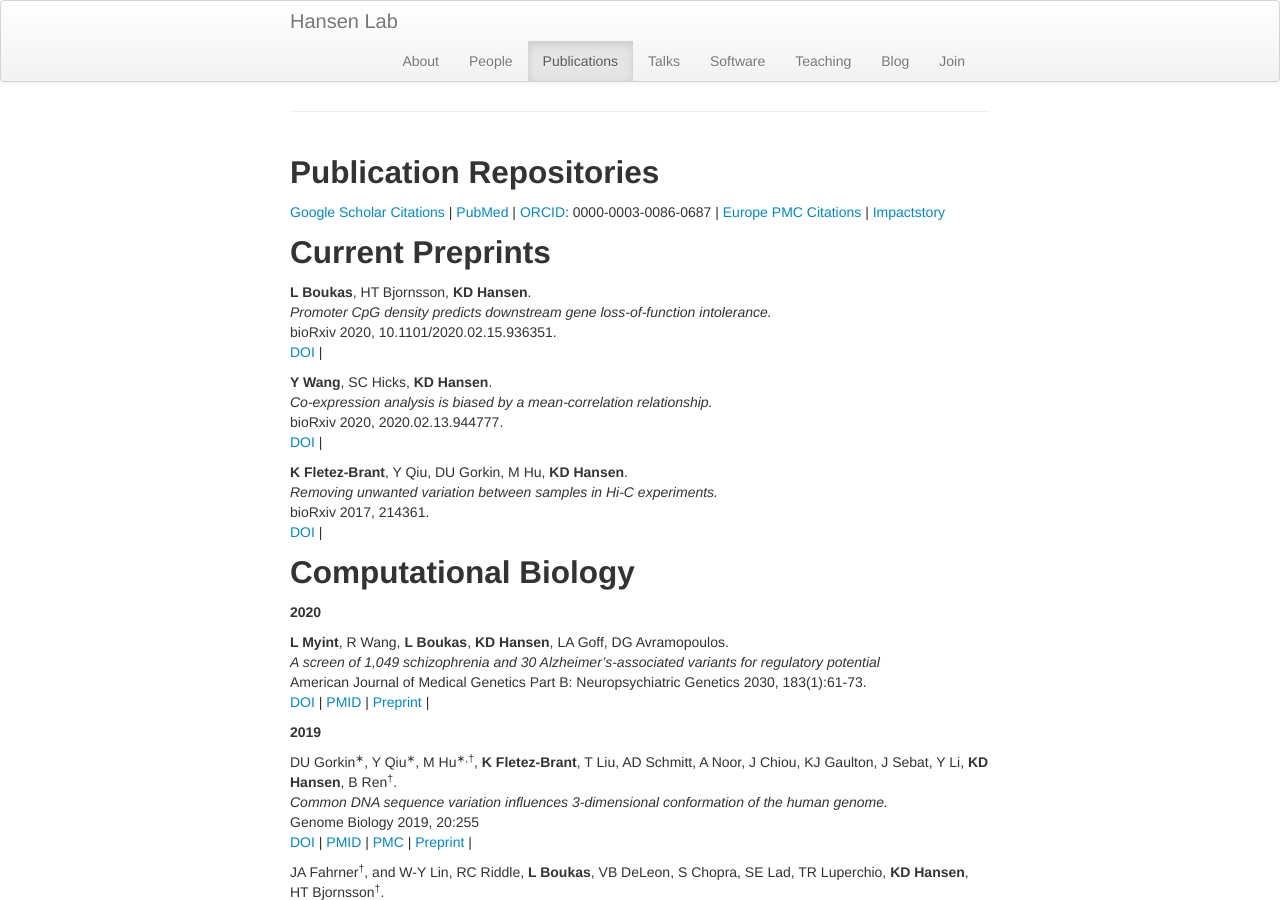
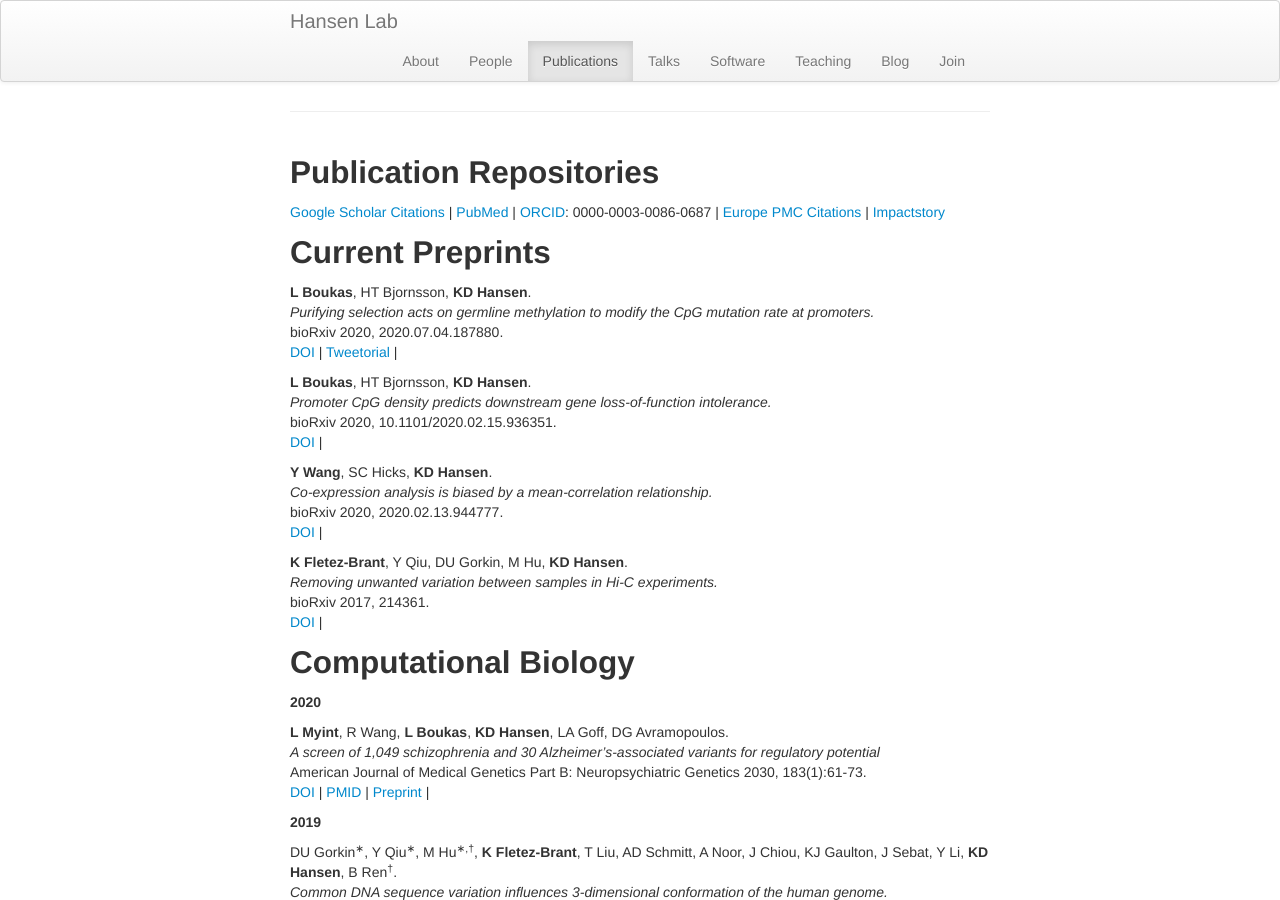
Before and after one commit to hansenlab/hansenlab.github.io, a Jekyll site: the page built from 02-pubs.md, in a window 1280 px wide and 900 px high. Built offline with Jekyll 4.4.1, drawn with Linux system fonts in a browser that asks for light colours; comment, search, counter and statistics services are not loaded.

Commit message:
new paper

```diff
--- a/02-pubs.md
+++ b/02-pubs.md
@@ -19,6 +19,16 @@ Publication Repositories
 
 Current Preprints
 -----------------
+
+
+
+**L Boukas**, HT Bjornsson, **KD Hansen**.
+_Purifying selection acts on germline methylation to modify the CpG mutation rate at promoters._
+bioRxiv 2020, 2020.07.04.187880.
+[DOI](https://doi.org/10.1101/2020.07.04.187880) |
+[Tweetorial](https://twitter.com/KasperDHansen/status/1279981186400616449?s=20) |
+<span data-badge-type="4" data-doi="10.1101/2020.07.04.187880" data-hide-no-mentions="true" class="altmetric-embed"> </span>
+
 
 **L Boukas**, HT Bjornsson, **KD Hansen**.
 _Promoter CpG density predicts downstream gene loss-of-function intolerance._
```
